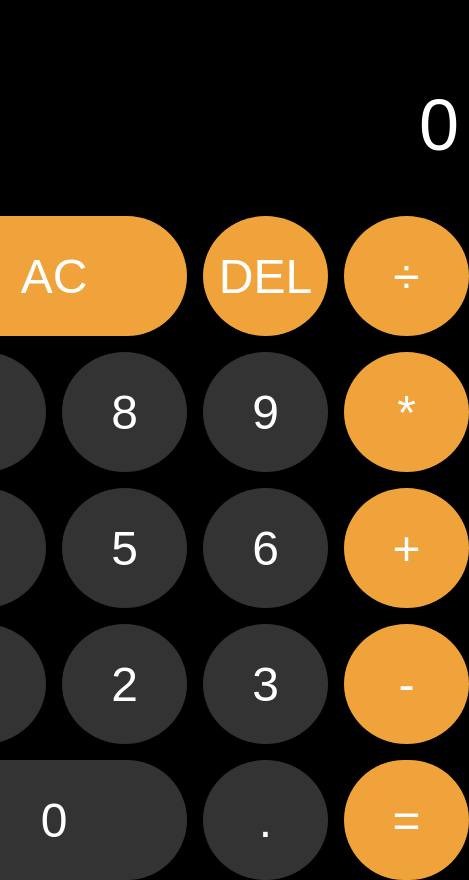
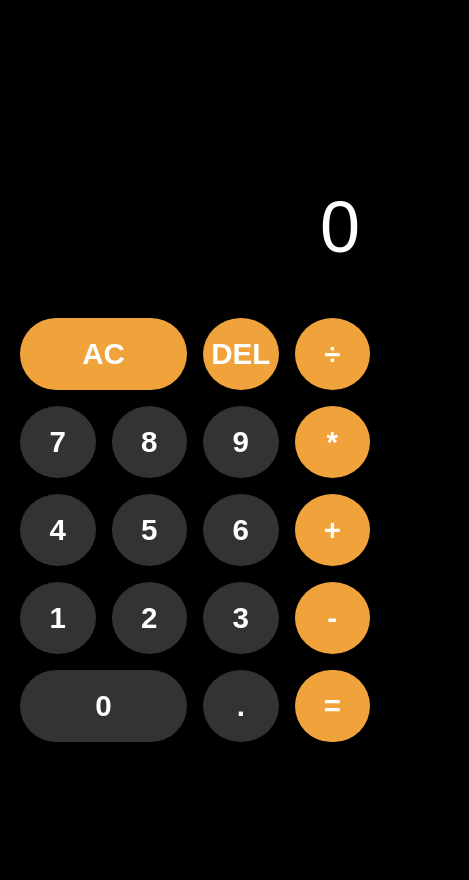
Before and after one commit to TJ0023/SimpleCalculator, a plain HTML site: page index.html in a window 390 px wide. Shown: the whole page, 469 px wide, since content can reach past the window. After the commit the page ends 844 px from the top, so only its background shows below. Drawn offline with Linux system fonts and the light colour scheme.

Commit message:
Adjusted for mobile screen size as well. Might need further adjustments but too sleepy already.

```diff
--- a/index.html
+++ b/index.html
@@ -25,18 +25,19 @@
               justify-content: center;
               align-content: center;
               min-height: 100vh;
+              width: 100%;
               grid-template-columns: repeat(4, 125px);
-              grid-template-rows: minmax(200px, auto) repeat(5, 120px);
+              grid-template-rows: minmax(300px, auto) repeat(5, 120px);
               grid-gap: 1em;
               }
 
               .container1 > button {
                 cursor: pointer;
-                font-size: 3em;
-                border: 1px, solid #FFFFFF;
+                font-size: 3vh;
+                font-weight: 700;
                 outline: none;
-                background-color: rbga(255, 255, 255, 0.75);
                 border: 0px;
+                padding: 5px;
               }
                 .btn {
                   border-radius: 50%;
@@ -106,6 +107,17 @@
                   background-color:  white;
                   color: #f1a33b;
                 }
+
+                @media screen and (max-width:540px) {
+                  .container1 {
+                    grid-template-columns: repeat(4, 75.5px);
+                    grid-template-rows: minmax(200px, auto) repeat(5, 72px);
+                    }
+                }
+
+                .container1 > button {
+                  font-size: 3.5vh;
+                }
     </style>
 </head>
 <body>
```
